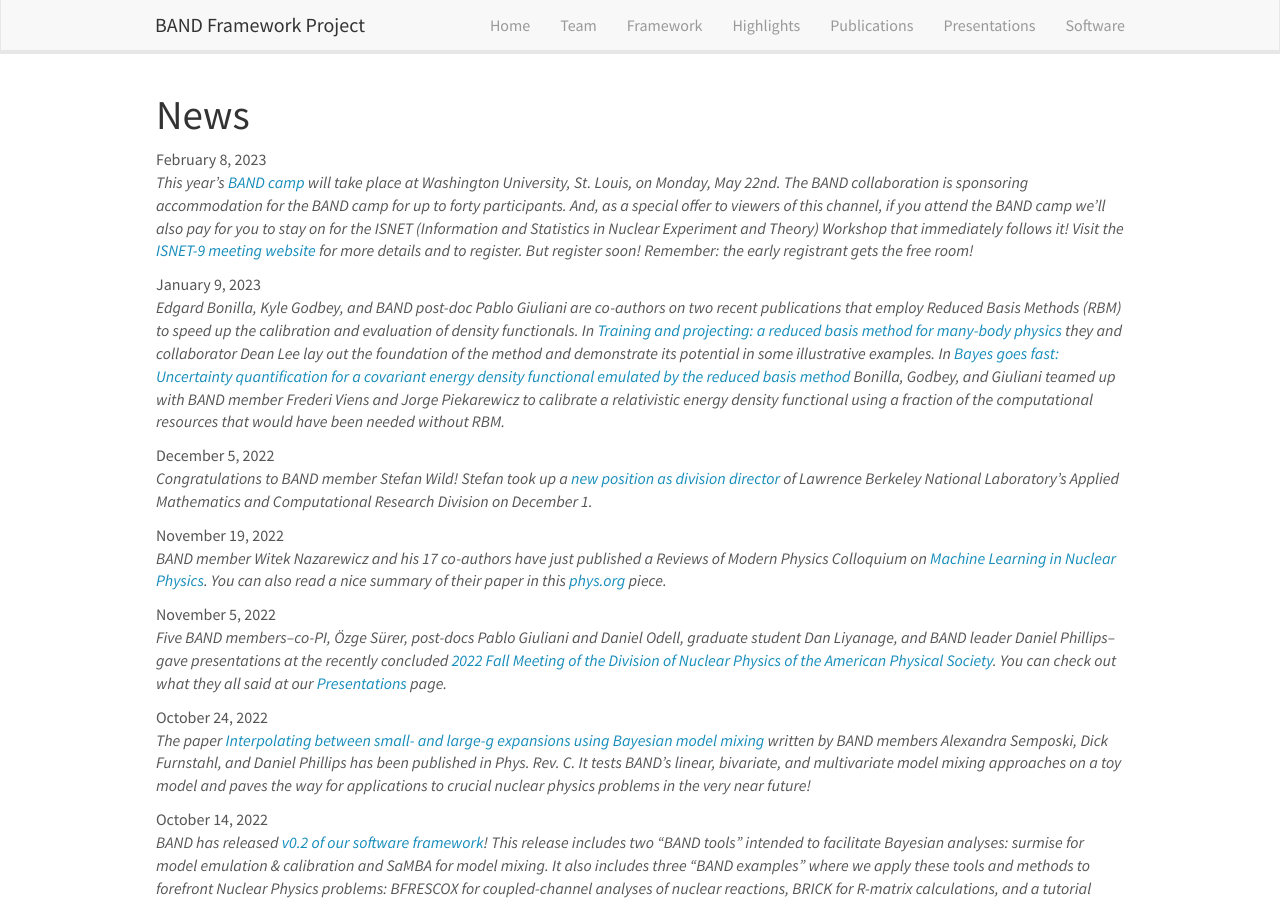
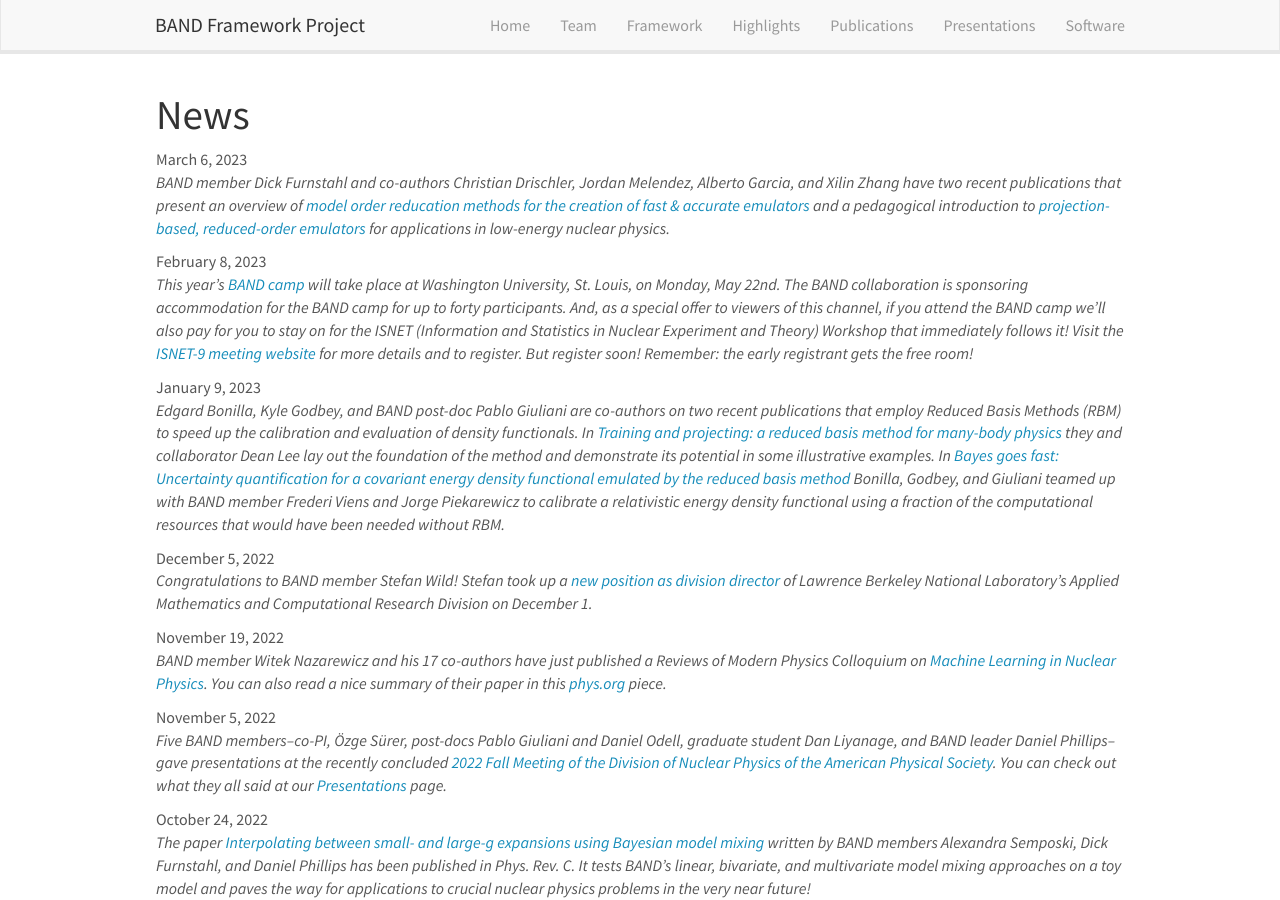
Before and after one commit to bandframework/bandframework.github.io, a Jekyll site: the page built from _pages/allnews.md, in a window 1280 px wide and 900 px high. Built offline with Jekyll 4.4.1, drawn with Linux system fonts in a browser that asks for light colours; nearby versions of some CDN libraries.

Commit message:
news item for 2 Furnstahl co-authored publications

```diff
--- a/_data/news.yml
+++ b/_data/news.yml
@@ -1,3 +1,6 @@
+- date: March 6, 2023
+  headline: >
+    BAND member Dick Furnstahl and co-authors Christian Drischler, Jordan Melendez, Alberto Garcia, and Xilin Zhang have two recent publications that present an overview of <a href="https://iopscience.iop.org/article/10.1088/1361-6471/ac83dd">model order reducation methods for the creation of fast & accurate emulators</a> and a pedagogical introduction to <a href="https://www.frontiersin.org/articles/10.3389/fphy.2022.1092931/full">projection-based, reduced-order emulators</a> for applications in low-energy nuclear physics.
 
 - date: February 8, 2023
   headline: >
```
